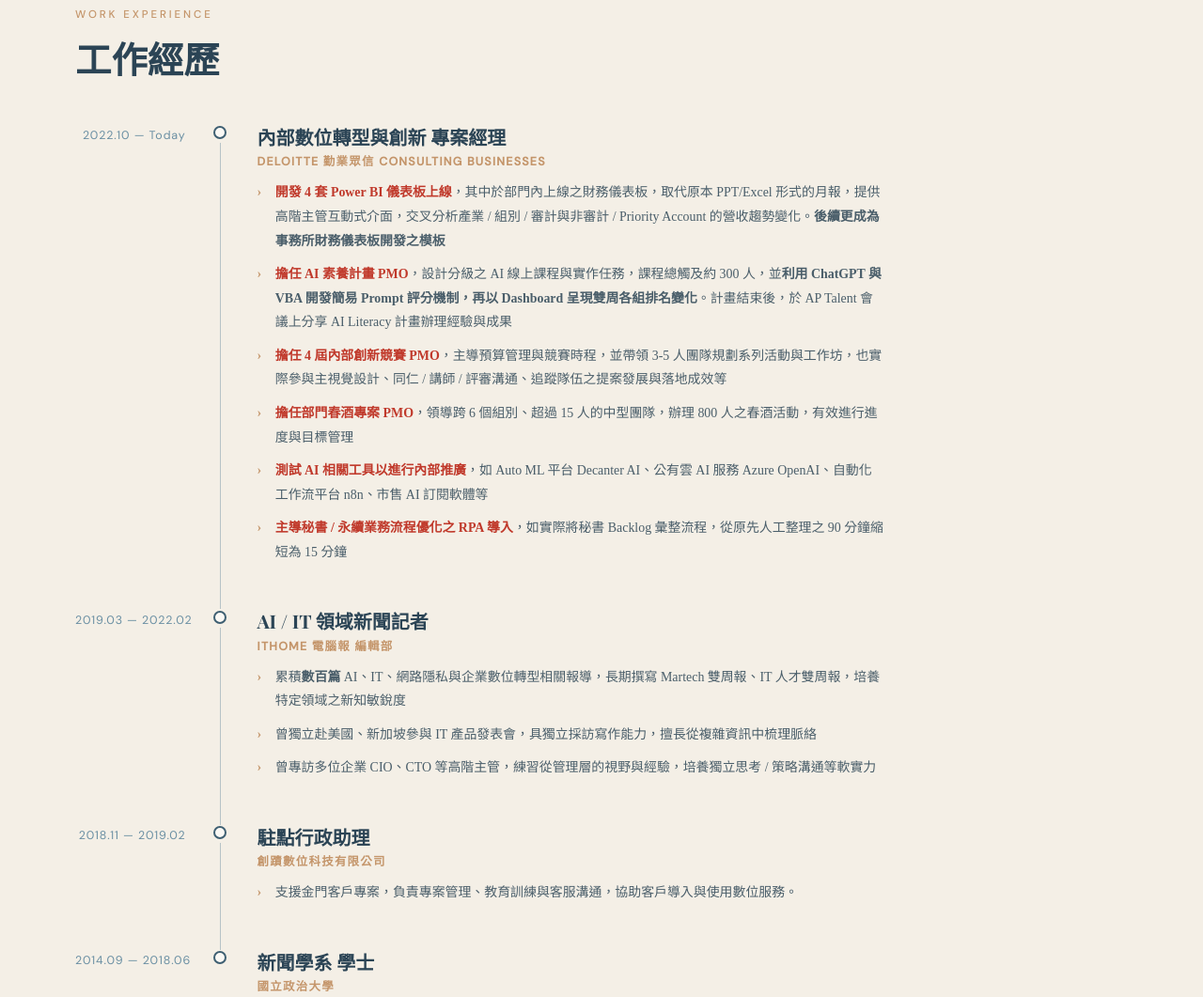
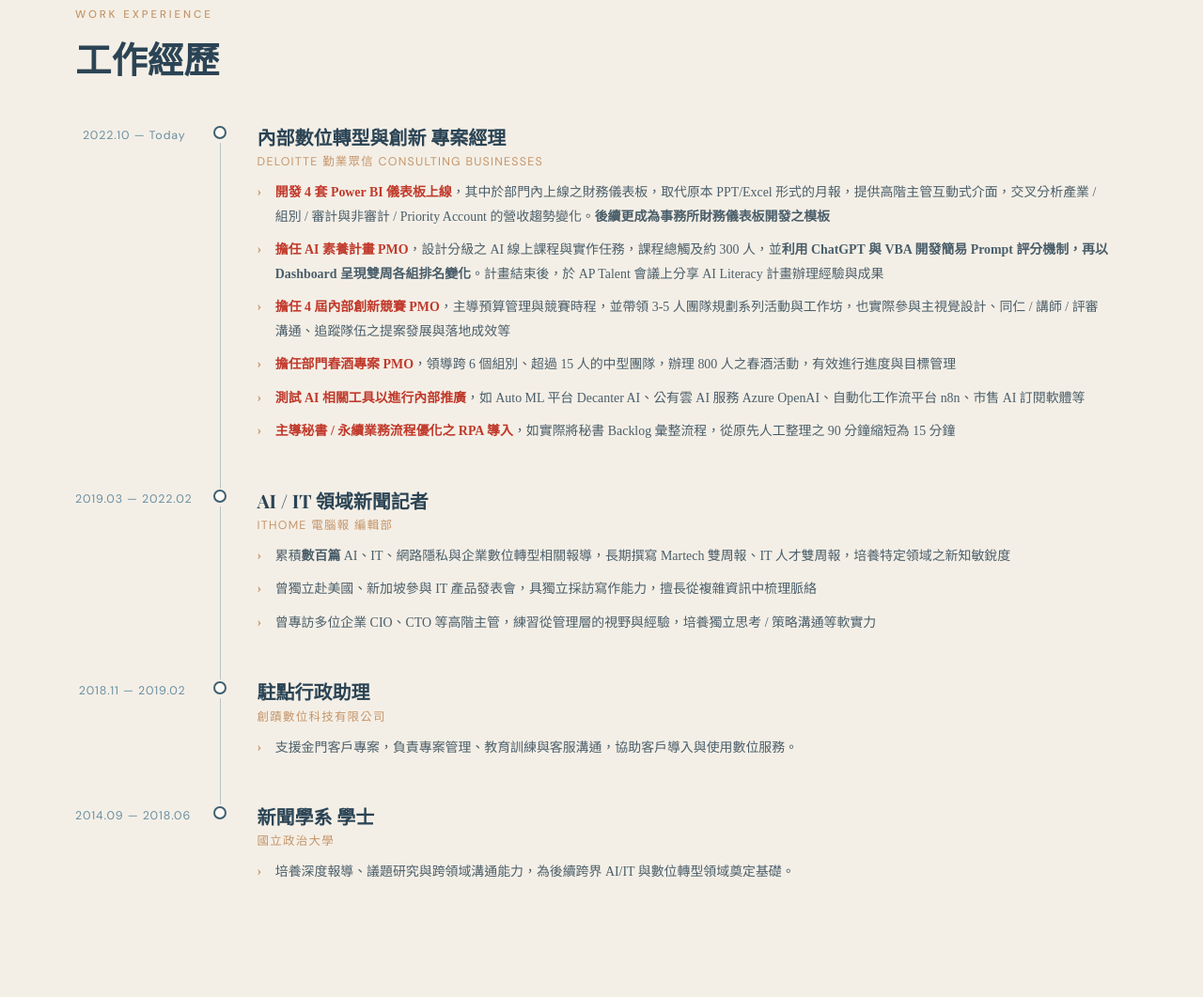
Before and after one commit to irene22122/irene-portfolio, a plain HTML site: page index.html in a window 1280 px wide. Shown: the part 1760-2821 px from the top of the page at 94% size. Drawn offline with nearby package versions, Linux system fonts and the light colour scheme.

Commit message:
調整螢幕寬度

```diff
--- a/index.html
+++ b/index.html
@@ -221,7 +221,7 @@
 
   /* ── TIMELINE ── */
   #timeline { background: var(--beige); }
-  .timeline-container { position: relative; max-width: 860px; }
+  .timeline-container { position: relative; max-width: 1100px; }
   .timeline-item {
     display: grid;
     grid-template-columns: 140px 28px 1fr;
@@ -270,7 +270,7 @@
     line-height: 1.3;
   }
   .timeline-company {
-    font-size: 0.78rem; letter-spacing: 0.1em; font-weight: 700;
+    font-size: 0.78rem; letter-spacing: 0.1em;
     color: var(--accent); text-transform: uppercase; margin-bottom: 0.75rem;
   }
   .timeline-desc {
```
